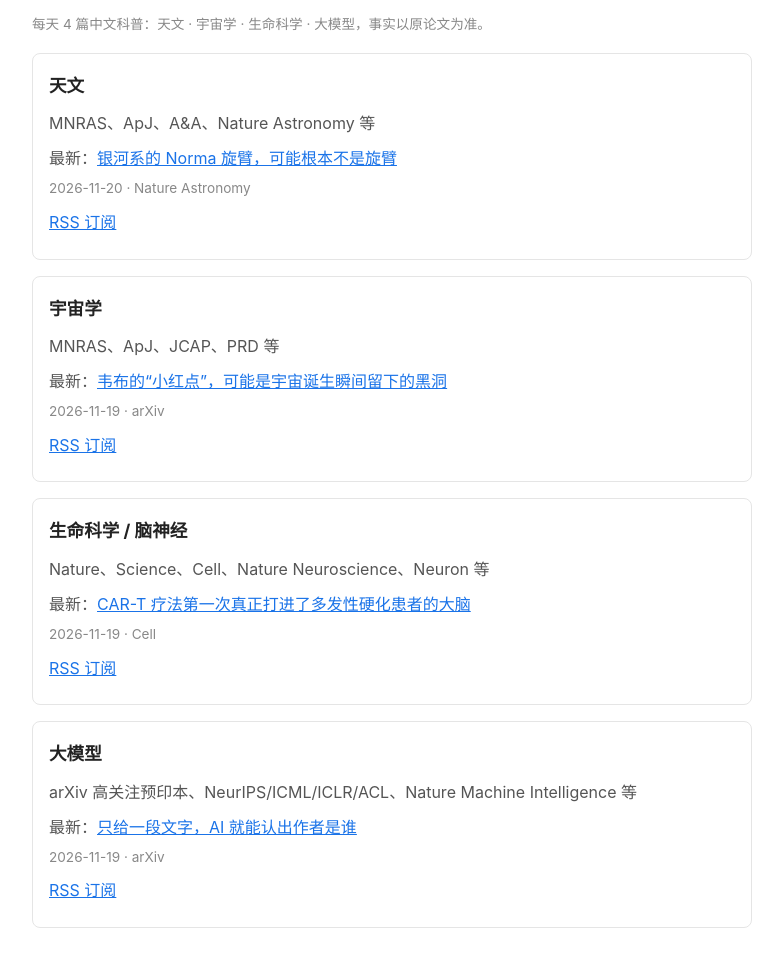
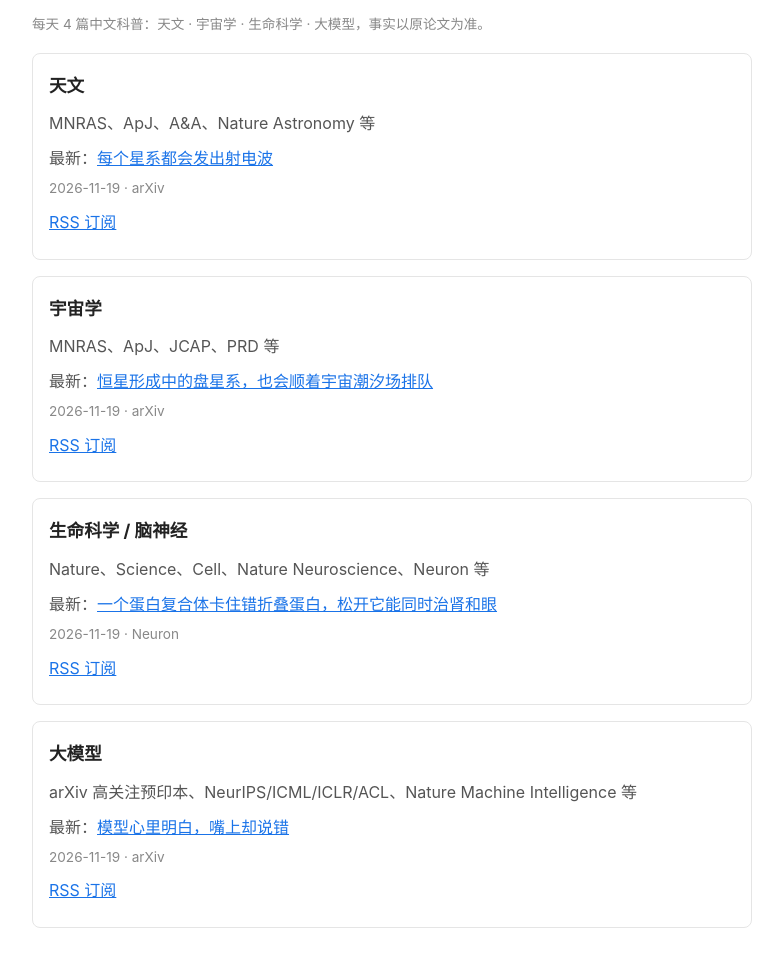
Before and after one commit to 123hurray/digest, a plain HTML site: page index.html in a window 1280 px wide. Shown: the part 78-1042 px from the top of the page, without its empty margins (248-1031 px from the left). Drawn offline with Linux system fonts and the light colour scheme.

Commit message:
digest: index.html

```diff
--- a/index.html
+++ b/index.html
@@ -17,9 +17,9 @@ a { color: #1a73e8; }
 <body>
 <h1>每日科学论文科普速递</h1>
 <p class="meta">每天 4 篇中文科普：天文 · 宇宙学 · 生命科学 · 大模型，事实以原论文为准。</p>
-<div class="track"><h2>天文</h2><p>MNRAS、ApJ、A&A、Nature Astronomy 等</p><p>最新：<a href="/home/hatch/workspace/astro-daily/astro/2026-11-21-astro.html">银河系的 Norma 旋臂，可能根本不是旋臂</a><br><span class="meta">2026-11-20 · Nature Astronomy</span></p><p><a href="/home/hatch/workspace/astro-daily/astro/rss.xml">RSS 订阅</a></p></div>
-<div class="track"><h2>宇宙学</h2><p>MNRAS、ApJ、JCAP、PRD 等</p><p>最新：<a href="/home/hatch/workspace/astro-daily/cosmo/2026-11-21-cosmo.html">韦布的“小红点”，可能是宇宙诞生瞬间留下的黑洞</a><br><span class="meta">2026-11-19 · arXiv</span></p><p><a href="/home/hatch/workspace/astro-daily/cosmo/rss.xml">RSS 订阅</a></p></div>
-<div class="track"><h2>生命科学 / 脑神经</h2><p>Nature、Science、Cell、Nature Neuroscience、Neuron 等</p><p>最新：<a href="/home/hatch/workspace/astro-daily/life/2026-11-21-life.html">CAR-T 疗法第一次真正打进了多发性硬化患者的大脑</a><br><span class="meta">2026-11-19 · Cell</span></p><p><a href="/home/hatch/workspace/astro-daily/life/rss.xml">RSS 订阅</a></p></div>
-<div class="track"><h2>大模型</h2><p>arXiv 高关注预印本、NeurIPS/ICML/ICLR/ACL、Nature Machine Intelligence 等</p><p>最新：<a href="/home/hatch/workspace/astro-daily/llm/2026-11-21-llm.html">只给一段文字，AI 就能认出作者是谁</a><br><span class="meta">2026-11-19 · arXiv</span></p><p><a href="/home/hatch/workspace/astro-daily/llm/rss.xml">RSS 订阅</a></p></div>
+<div class="track"><h2>天文</h2><p>MNRAS、ApJ、A&A、Nature Astronomy 等</p><p>最新：<a href="/home/hatch/workspace/astro-daily/astro/2026-11-22-astro.html">每个星系都会发出射电波</a><br><span class="meta">2026-11-19 · arXiv</span></p><p><a href="/home/hatch/workspace/astro-daily/astro/rss.xml">RSS 订阅</a></p></div>
+<div class="track"><h2>宇宙学</h2><p>MNRAS、ApJ、JCAP、PRD 等</p><p>最新：<a href="/home/hatch/workspace/astro-daily/cosmo/2026-11-22-cosmo.html">恒星形成中的盘星系，也会顺着宇宙潮汐场排队</a><br><span class="meta">2026-11-19 · arXiv</span></p><p><a href="/home/hatch/workspace/astro-daily/cosmo/rss.xml">RSS 订阅</a></p></div>
+<div class="track"><h2>生命科学 / 脑神经</h2><p>Nature、Science、Cell、Nature Neuroscience、Neuron 等</p><p>最新：<a href="/home/hatch/workspace/astro-daily/life/2026-11-22-life.html">一个蛋白复合体卡住错折叠蛋白，松开它能同时治肾和眼</a><br><span class="meta">2026-11-19 · Neuron</span></p><p><a href="/home/hatch/workspace/astro-daily/life/rss.xml">RSS 订阅</a></p></div>
+<div class="track"><h2>大模型</h2><p>arXiv 高关注预印本、NeurIPS/ICML/ICLR/ACL、Nature Machine Intelligence 等</p><p>最新：<a href="/home/hatch/workspace/astro-daily/llm/2026-11-22-llm.html">模型心里明白，嘴上却说错</a><br><span class="meta">2026-11-19 · arXiv</span></p><p><a href="/home/hatch/workspace/astro-daily/llm/rss.xml">RSS 订阅</a></p></div>
 </body>
 </html>
```
